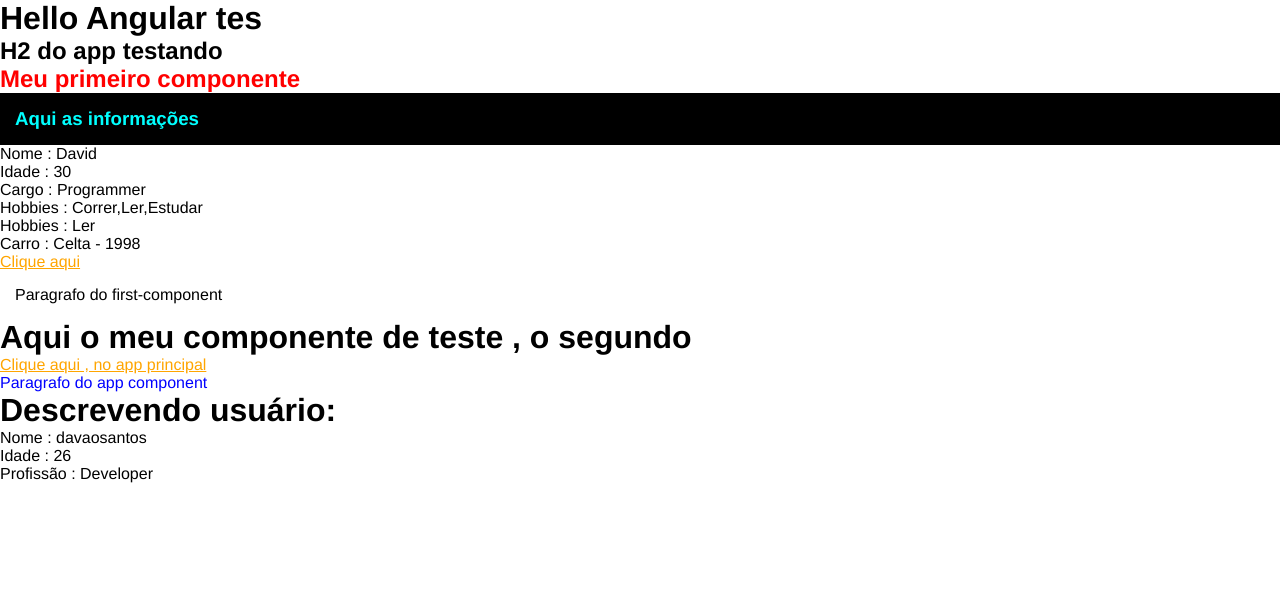
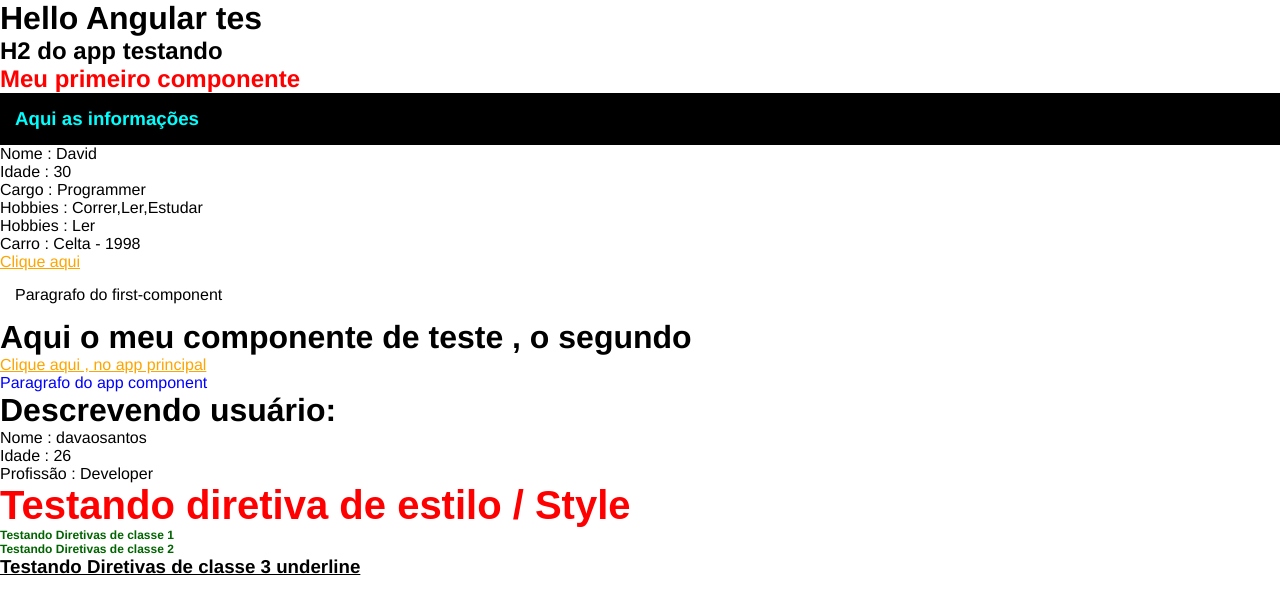
Before and after one commit to davaosantos/Angular-Battisti, an Angular app: page / in a window 1280 px wide. Shown: the top 614 px of the page. Built offline with nearby package versions, Linux system fonts and the light colour scheme.

Commit message:
8 - Diretivas no angular

```diff
--- a/src/app/app.component.html
+++ b/src/app/app.component.html
@@ -7,3 +7,4 @@
 </div>
 <p>Paragrafo do app component</p>
 <app-parent-data [name]="username" [userData]="userData"></app-parent-data>
+<app-directives></app-directives>
--- a/src/app/app.component.ts
+++ b/src/app/app.component.ts
@@ -1,12 +1,14 @@
 import { Component } from '@angular/core';
+import { CommonModule } from '@angular/common';
 import { RouterOutlet } from '@angular/router';
 import { FirstComponentComponent } from "./components/first-component/first-component.component";
 import { SecondComponentComponent } from "./components/second-component/second-component.component";
 import { ParentDataComponent } from "./components/parent-data/parent-data.component";
+import { DirectivesComponent } from "./components/directives/directives.component";
 
 @Component({
   selector: 'app-root',
-  imports: [RouterOutlet, FirstComponentComponent, SecondComponentComponent, ParentDataComponent],
+  imports: [RouterOutlet, FirstComponentComponent, SecondComponentComponent, ParentDataComponent, DirectivesComponent, CommonModule],
   templateUrl: './app.component.html',
   styleUrl: './app.component.css'
 })
--- /dev/null
+++ b/src/app/components/directives/directives.component.css
@@ -0,0 +1,11 @@
+.small-title{
+    font-size: 12px;
+}
+
+.green-title{
+    color: darkgreen;
+}
+
+.underline-title{
+    text-decoration: underline;
+}
--- /dev/null
+++ b/src/app/components/directives/directives.component.html
@@ -0,0 +1,7 @@
+<h2 [ngStyle]="{'font-size': size + 'px', 'font-family': font, color : color }">
+    Testando diretiva de estilo / Style
+</h2>
+
+<h3 [ngClass]="arrayClasses"> Testando Diretivas de classe 1 </h3>
+<h3 [ngClass]="arrayClasses"> Testando Diretivas de classe 2 </h3>
+<h3 [ngClass]="underline"> Testando Diretivas de classe 3 underline </h3>
--- /dev/null
+++ b/src/app/components/directives/directives.component.ts
@@ -0,0 +1,17 @@
+import { Component } from '@angular/core';
+import { CommonModule } from '@angular/common';
+
+@Component({
+  selector: 'app-directives',
+  imports: [CommonModule],
+  templateUrl: './directives.component.html',
+  styleUrl: './directives.component.css',
+})
+export class DirectivesComponent {
+  size = 40;
+  font = 'Arial';
+  color = 'red';
+
+  arrayClasses = ["green-title", "small-title"];
+  underline = "underline-title";
+}
```
Also changed, not shown: 1 other file (tests, documents, lock files or other folders).
